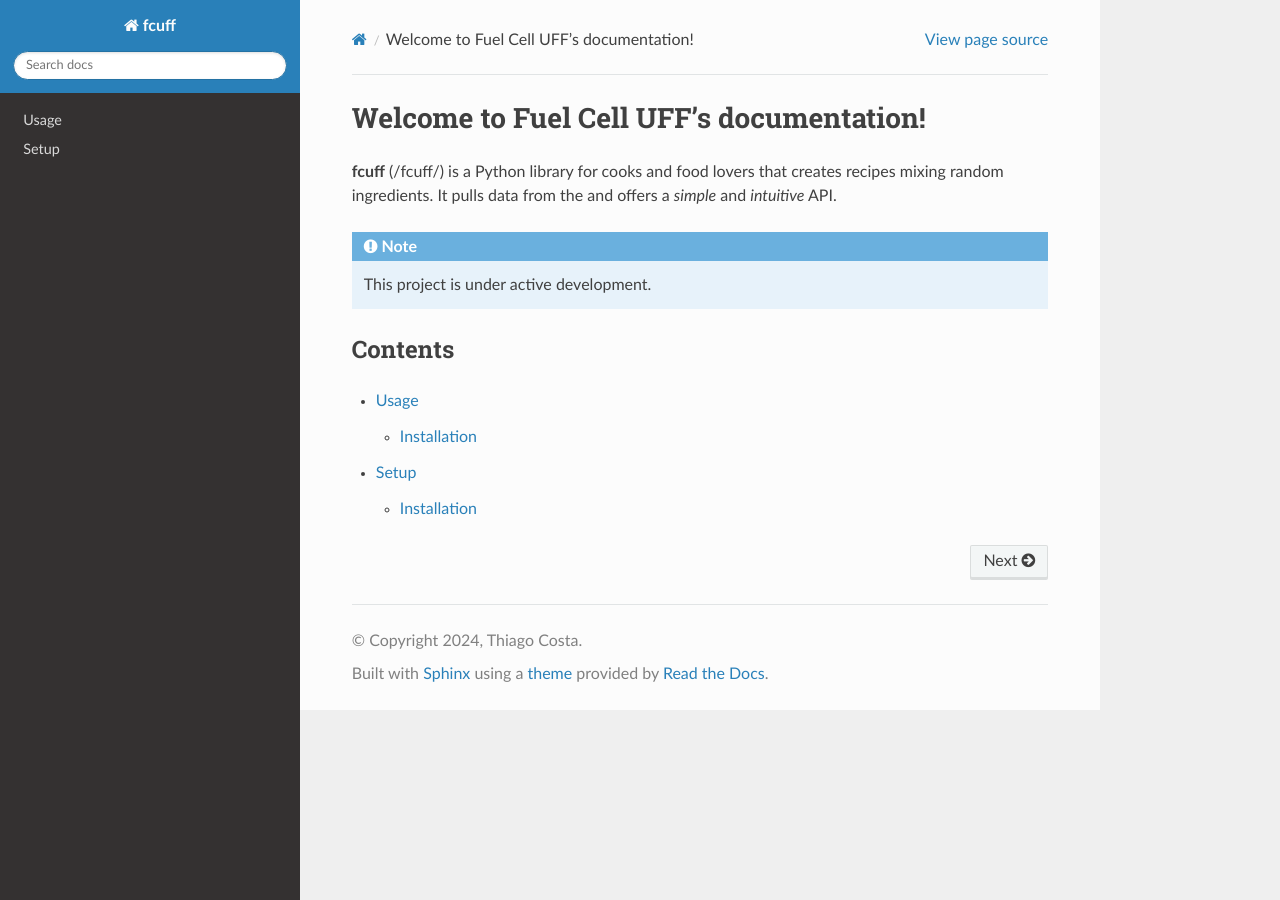
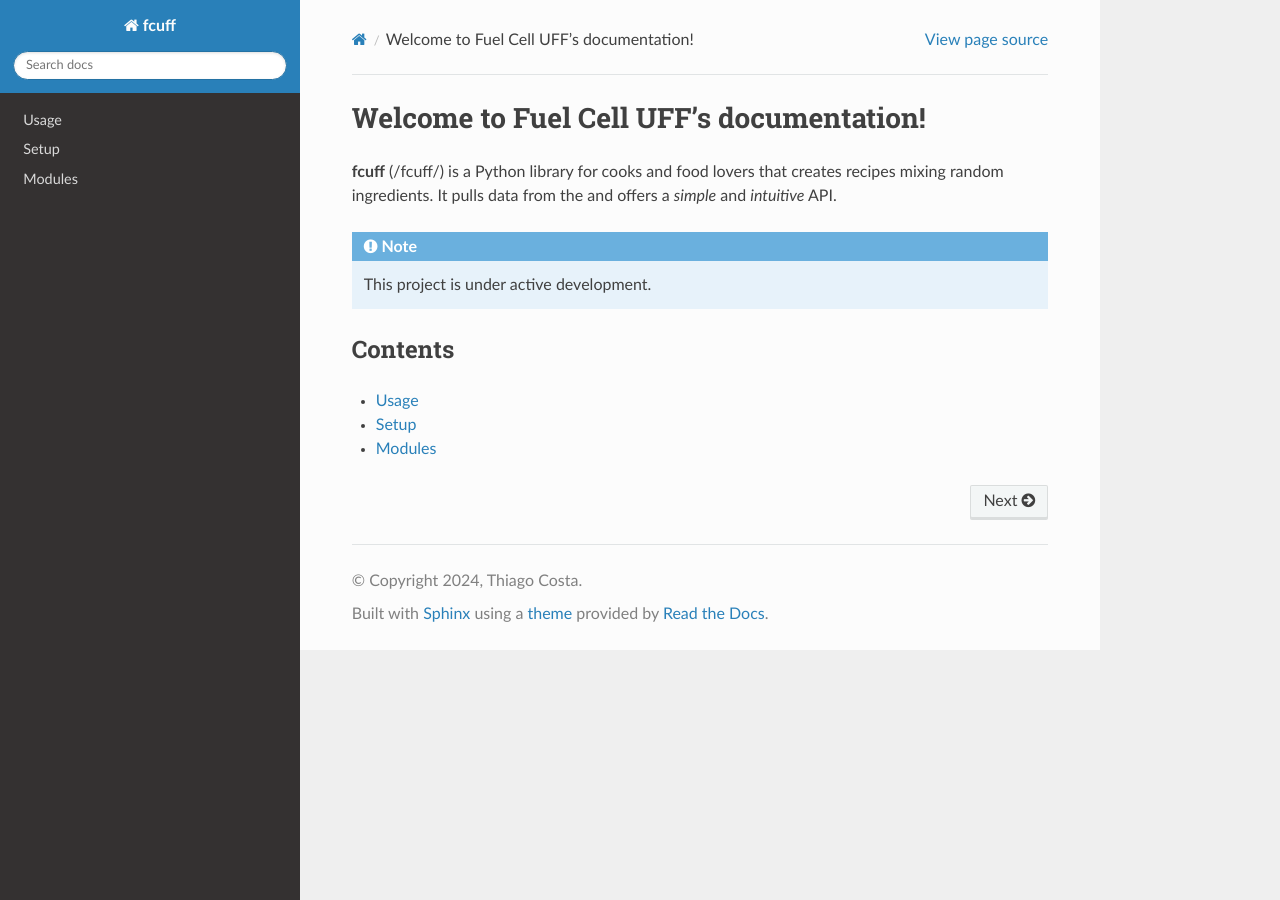
Before and after one commit to SiegKat/fcuff, a Sphinx documentation site: the page built from docs/source/index.rst, in a window 1280 px wide. Built offline with Sphinx 7.4.7 and the Read the Docs theme 3.1.0, drawn with Linux system fonts in a browser that asks for light colours.

Commit message:
Update index.rst

```diff
--- a/docs/source/index.rst
+++ b/docs/source/index.rst
@@ -13,6 +13,8 @@ Contents
 --------
 
 .. toctree::
+   :maxdepth: 1
 
    usage.rst
    setup.rst
+   modules/modindex.rst
```
